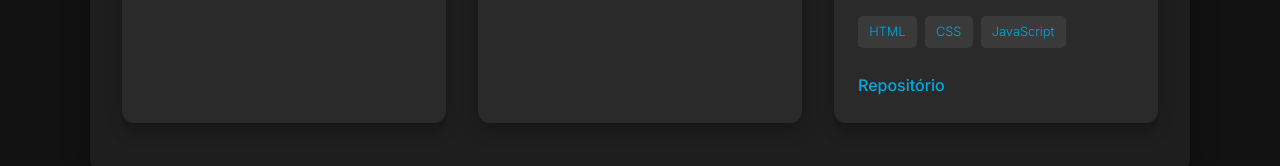
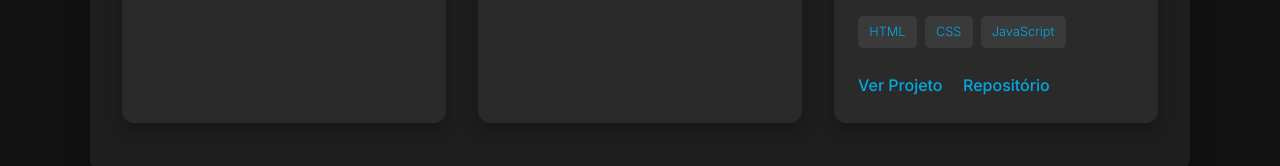
Before and after one commit to iuridos/site-pessoal-2025, a plain HTML site: page index.html in a window 1280 px wide. Shown: the part 2628-2794 px from the top of the page. Drawn offline with Linux system fonts and the light colour scheme.

Commit message:
Update index.html

```diff
--- a/index.html
+++ b/index.html
@@ -92,7 +92,9 @@
                         <span>HTML</span><span>CSS</span><span>JavaScript</span>
                     </div>
                     <div class="projeto-links">
+                        <a href="https://iuridos.github.io/site-pessoal-2025/" target="_blank">Ver Projeto</a>
                         <a href="" target="_blank">Repositório</a>
+
                     </div>
                 </div>
             </div>
```
